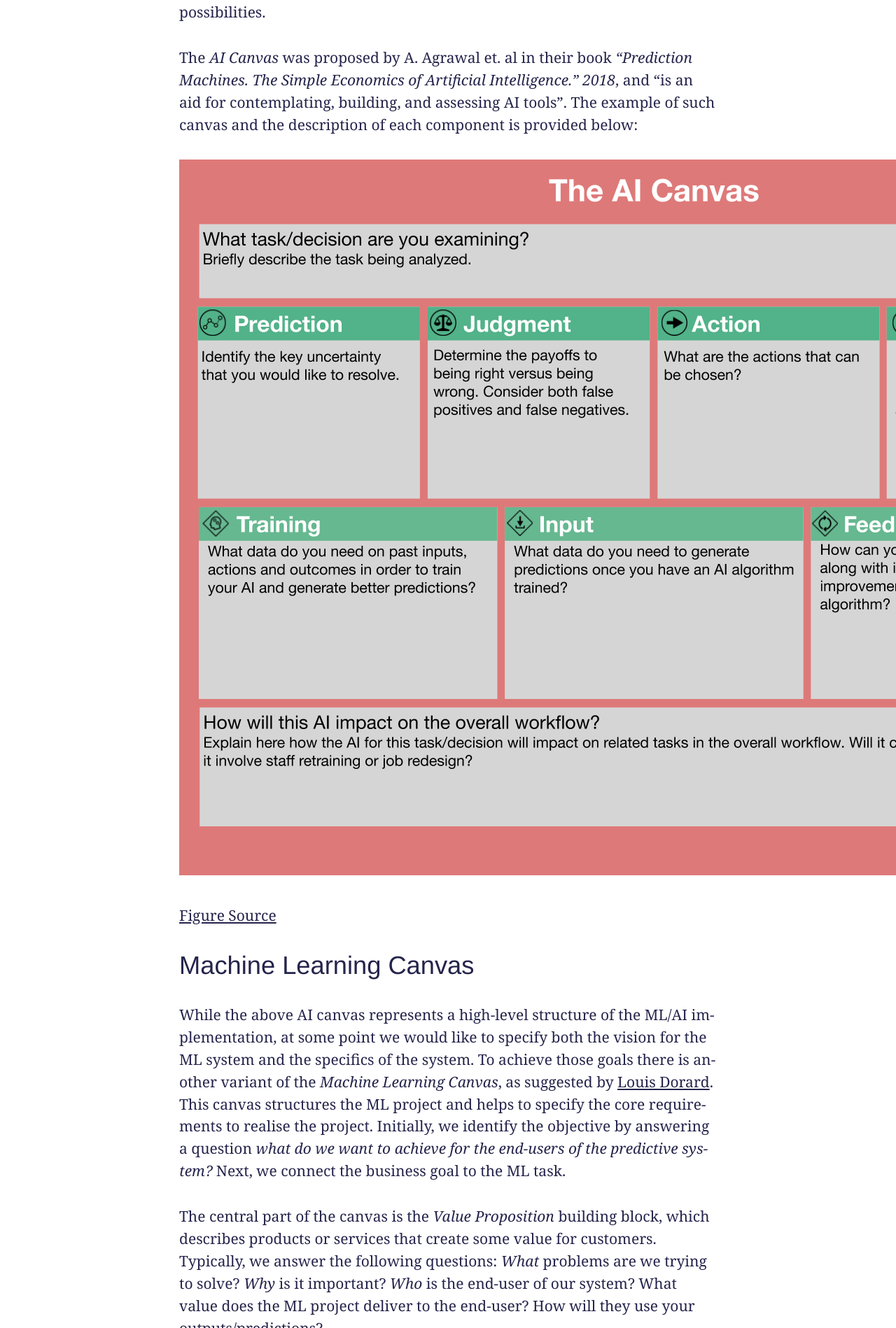
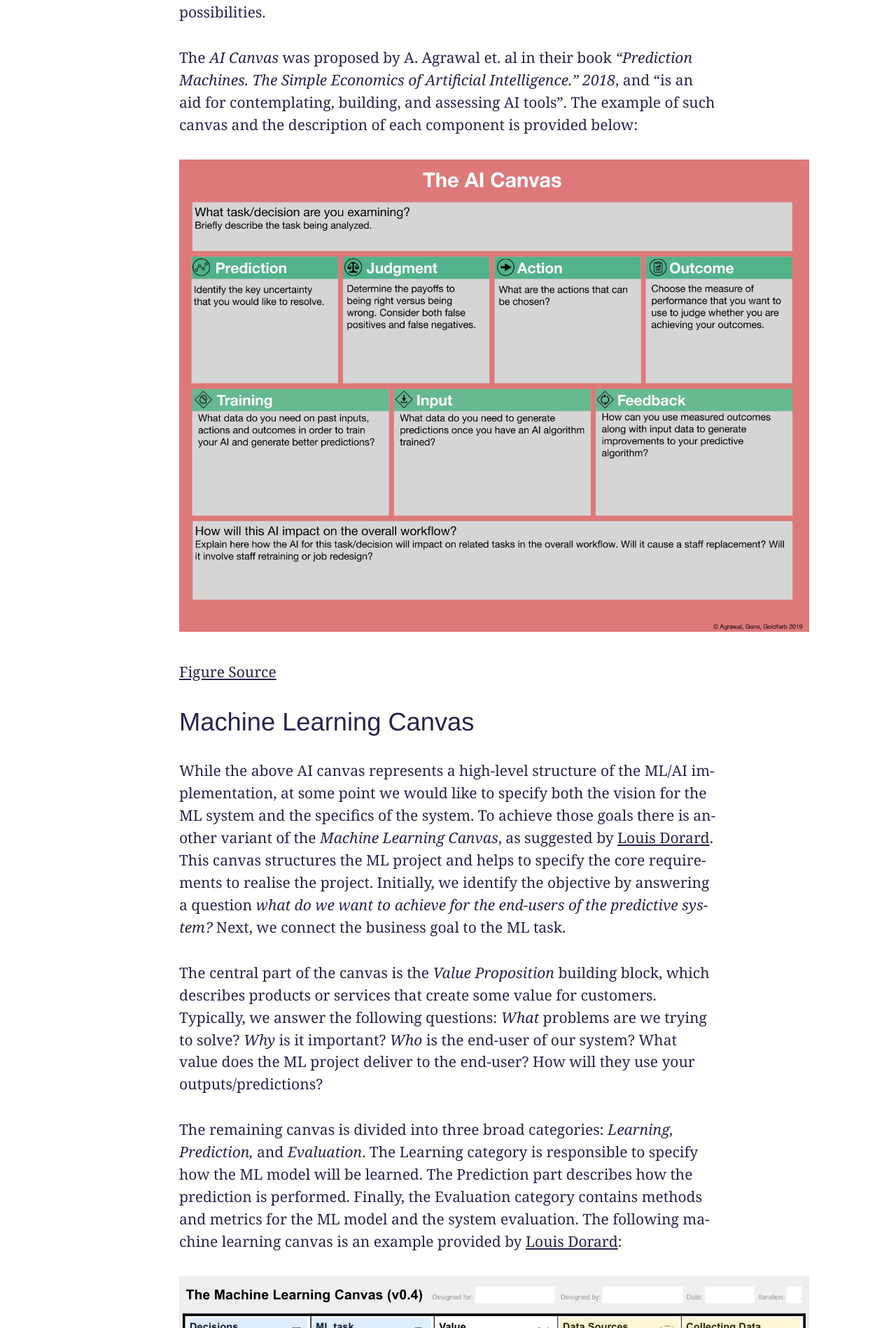
Before and after one commit to innoq/ml-ops.org, a Jekyll site: the page built from content/phase-zero.md, in a window 1280 px wide. Shown: the part 1353-3251 px from the top of the page at 70% size. Built offline with Jekyll 4.4.1, drawn with Linux system fonts in a browser that asks for light colours; some web fonts are replaced.

Commit message:
ajusting pics

```diff
--- a/content/phase-zero.md
+++ b/content/phase-zero.md
@@ -24,7 +24,7 @@ Each prediction task of the entire process needs to be decomposed into its const
 
 The *AI Canvas* was proposed by A. Agrawal et. al in their book *"Prediction Machines. The Simple Economics of Artificial Intelligence." 2018*, and "is an aid for contemplating, building, and assessing AI tools". The example of such canvas and the description of each component is provided below:
 
-![AI Canvas by Agrawal et.al](../img/AI-Canvas.png)
+<img src="../img/AI-Canvas.png" alt="AI Canvas by Agrawal et.al" width="900"/>
 
 [Figure Source](https://hbr.org/2018/04/a-simple-tool-to-start-making-decisions-with-the-help-of-ai)
 
@@ -37,7 +37,7 @@ The central part of the canvas is the *Value Proposition* building block, which
 
 The remaining canvas is divided into three broad categories: *Learning, Prediction,* and *Evaluation*. The Learning category is responsible to specify how the ML model will be learned. The Prediction part describes how the prediction is performed. Finally, the Evaluation category contains methods and metrics for the ML model and the system evaluation. The following machine learning canvas is an example provided by [Louis Dorard](https://www.louisdorard.com/):
 
-![Machine Learning Canvas](../img/machine-learning-canvas.jpeg)
+<img src="../img/machine-learning-canvas.jpeg" alt="Machine Learning Canvas" width="900"/>
 
 In total, the Machine Learning Canvas is structured as ten compound blocks, each of which is focused on one aspect of the future ML application:
 
@@ -150,7 +150,6 @@ After deployment, the ML model should be evaluated and here we would need to spe
     + e.g users spent less time on inbox.
 
 
-
 The effort to fill out these canvas might initiate an existential discussion regarding the *real objective* and *hidden costs* for teh ML-software. Such discussion might result in decision not to implement AI/ML at all.
 
 #### Further reading
```
Also changed, not shown: content/end-to-end-ml-workflow.md (+2 -2 lines).
